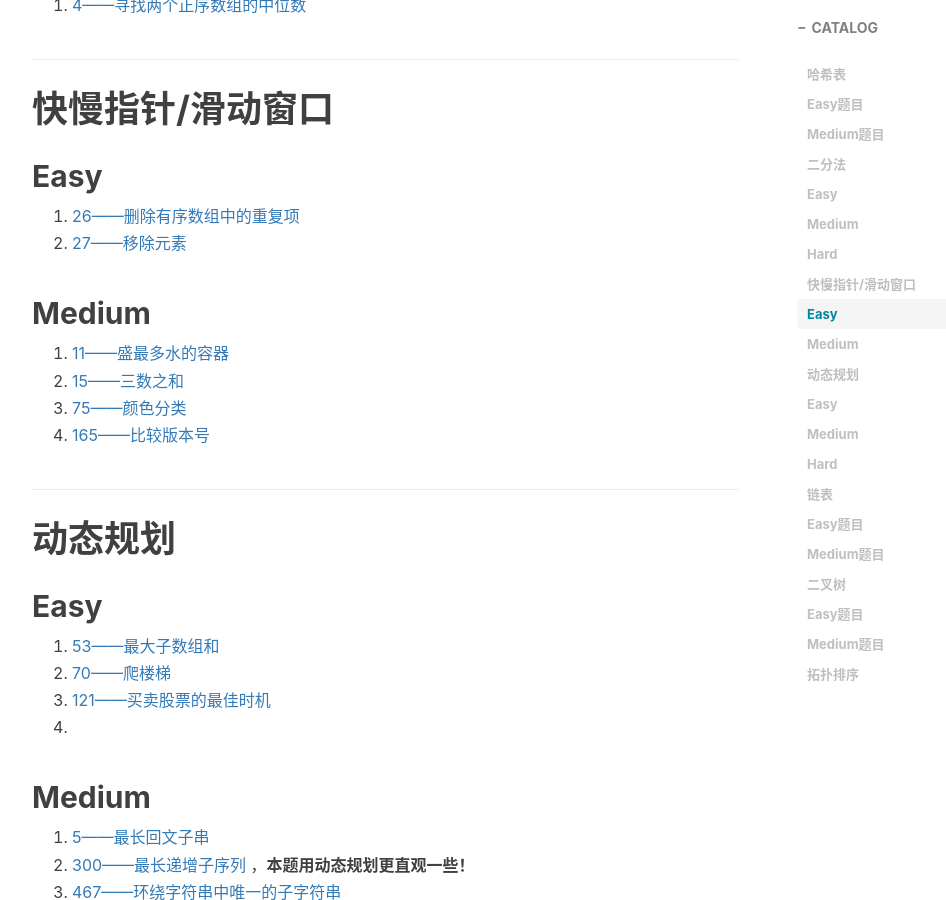
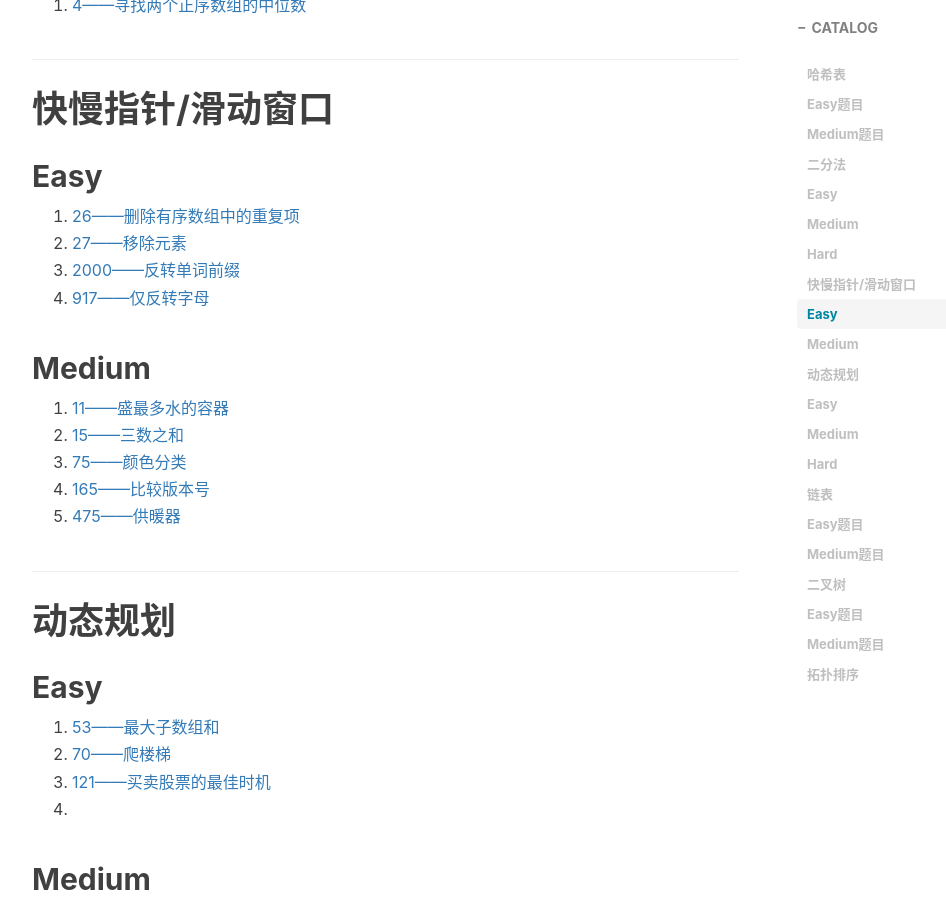
Before and after one commit to xie96808/xie96808.github.io, a Jekyll site: the page built from _posts/2022-05-22-刷题分类!.md, in a window 1280 px wide and 900 px high, scrolled down 2312 px. Shown: the whole window, without its empty margins (233-1179 px from the left). Built offline with Jekyll 4.4.1, drawn with Linux system fonts in a browser that asks for light colours; nearby versions of some CDN libraries; comment, search, counter and statistics services are not loaded.

Commit message:
Update 2022-05-22-刷题分类!.md

```diff
--- a/_posts/2022-05-22-刷题分类!.md
+++ b/_posts/2022-05-22-刷题分类!.md
@@ -91,6 +91,8 @@ tags:								#标签
 
 1. [26——删除有序数组中的重复项](https://leetcode.cn/problems/remove-duplicates-from-sorted-array)
 2. [27——移除元素](https://leetcode.cn/problems/remove-element/)
+3. [2000——反转单词前缀](https://leetcode.cn/problems/reverse-prefix-of-word/)
+4. [917——仅反转字母](https://leetcode.cn/problems/reverse-only-letters/)
 
 
 ## Medium
@@ -99,6 +101,7 @@ tags:								#标签
 2. [15——三数之和](https://leetcode.cn/problems/3sum/)
 3. [75——颜色分类](https://leetcode.cn/problems/sort-colors/)
 4. [165——比较版本号](https://leetcode.cn/problems/compare-version-numbers/)
+5. [475——供暖器](https://leetcode.cn/problems/heaters/)
 
 ---------------
 
```
